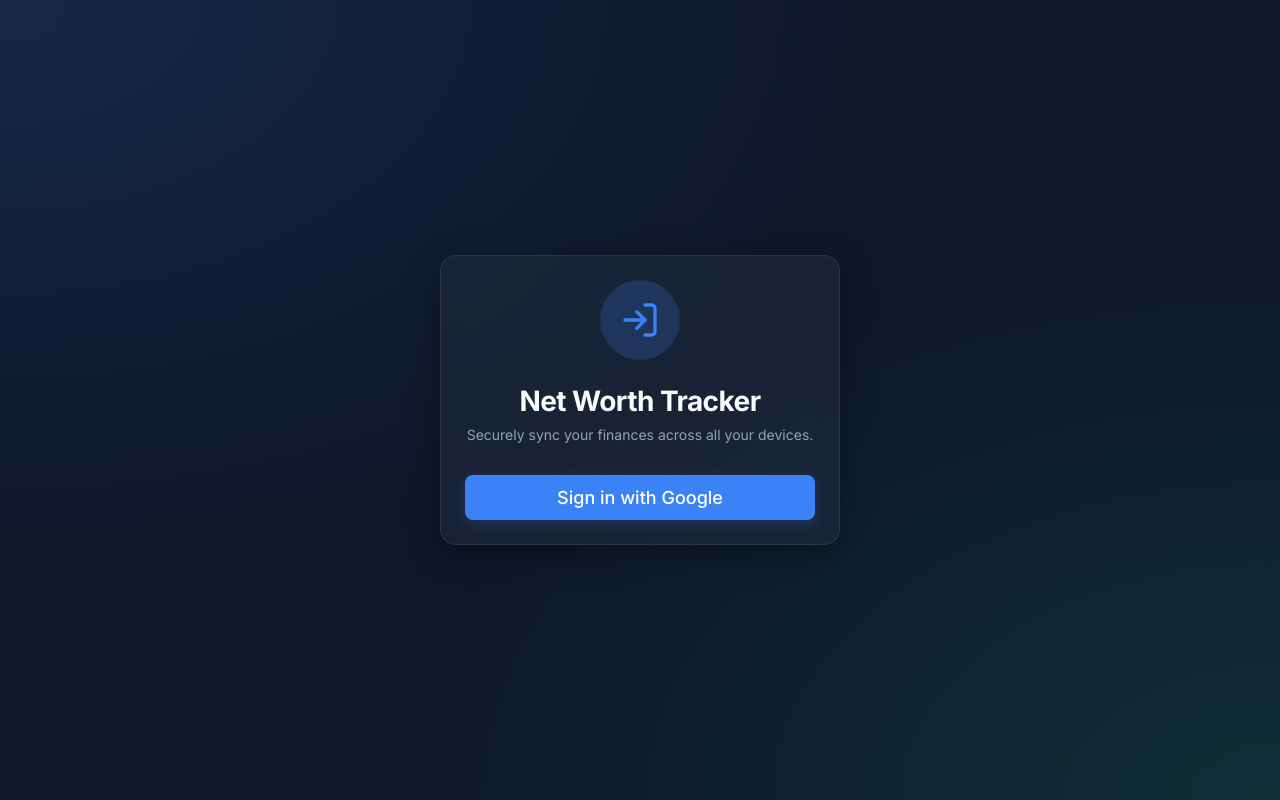
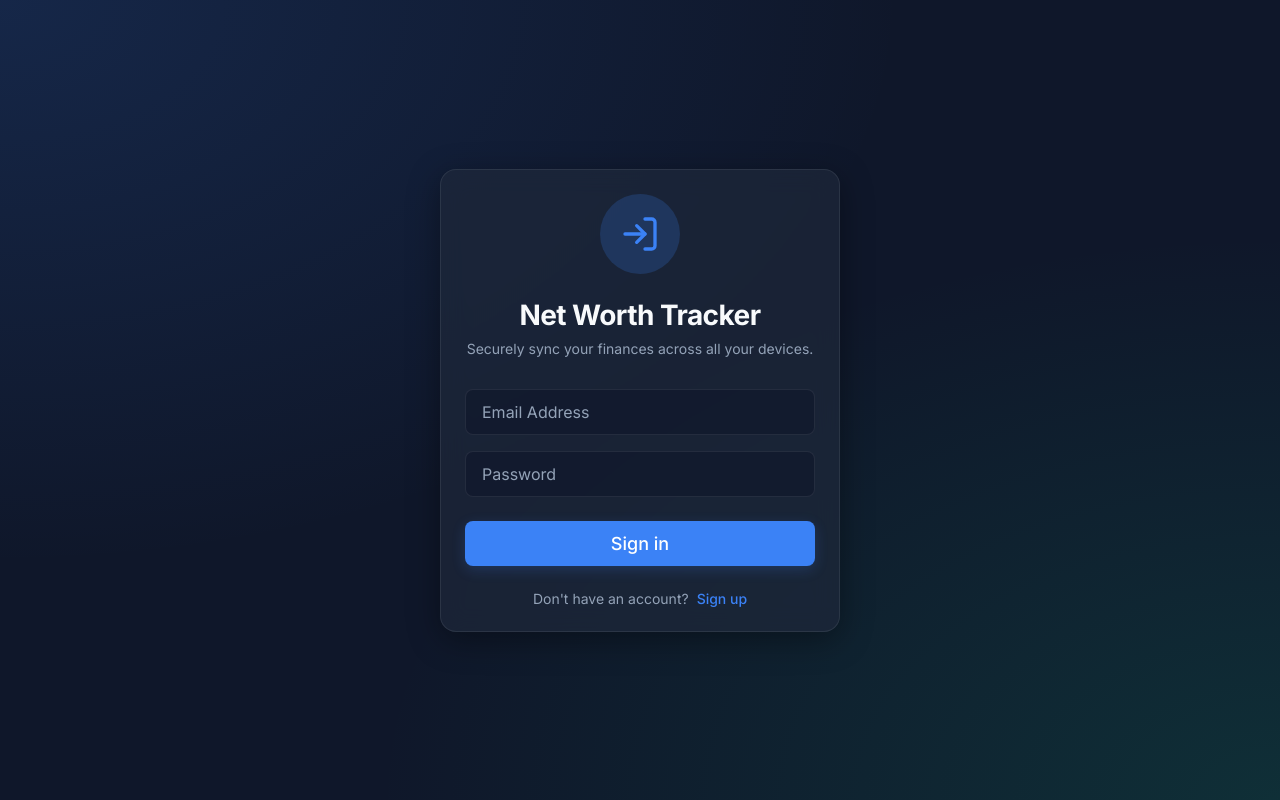
Before and after one commit to anishsowmiyaa-cmyk/Expense-tracker, a React (Vite) app: page /login in a window 1280 px wide. Built offline with nearby package versions, Linux system fonts and the light colour scheme; no server answers.

Commit message:
Swapped Google Auth for Email

```diff
--- a/src/pages/Login.jsx
+++ b/src/pages/Login.jsx
@@ -1,8 +1,8 @@
 import { useState } from 'react';
 import { useNavigate } from 'react-router-dom';
 import { auth, db } from '../firebase';
-import { signInWithPopup, GoogleAuthProvider } from 'firebase/auth';
-import { doc, setDoc, getDoc } from 'firebase/firestore';
+import { signInWithEmailAndPassword, createUserWithEmailAndPassword } from 'firebase/auth';
+import { doc, setDoc } from 'firebase/firestore';
 import { LogIn } from 'lucide-react';
 import './Login.css';
 
@@ -10,29 +10,38 @@
   const navigate = useNavigate();
   const [loading, setLoading] = useState(false);
   const [error, setError] = useState(null);
+  const [isSignUp, setIsSignUp] = useState(false);
 
-  const handleGoogleLogin = async () => {
+  const [email, setEmail] = useState('');
+  const [password, setPassword] = useState('');
+
+  const handleSubmit = async (e) => {
+    e.preventDefault();
+    if (!email || !password) return;
+
     try {
       setLoading(true);
       setError(null);
-      const provider = new GoogleAuthProvider();
-      const result = await signInWithPopup(auth, provider);
+
+      let userCredential;
+      if (isSignUp) {
+        userCredential = await createUserWithEmailAndPassword(auth, email, password);
 
         // Ensure the user document exists in Firestore
-      const userDocRef = doc(db, 'users', result.user.uid);
-      const docSnap = await getDoc(userDocRef);
-      if (!docSnap.exists()) {
+        const userDocRef = doc(db, 'users', userCredential.user.uid);
         await setDoc(userDocRef, {
-             email: result.user.email,
-             name: result.user.displayName,
+            email: userCredential.user.email,
+            name: userCredential.user.email.split('@')[0],
             createdAt: new Date()
         });
+      } else {
+        userCredential = await signInWithEmailAndPassword(auth, email, password);
       }
 
       navigate('/');
     } catch (err) {
       console.error(err);
-      setError('Failed to sign in: ' + err.message);
+      setError('Failed to ' + (isSignUp ? 'sign up' : 'sign in') + ': ' + err.message);
     } finally {
       setLoading(false);
     }
@@ -49,13 +58,44 @@
 
         {error && <div className="error-message">{error}</div>}
 
+        <form onSubmit={handleSubmit} style={{ width: '100%', display: 'flex', flexDirection: 'column', gap: '1rem' }}>
+          <input
+            type="email"
+            className="input-base"
+            placeholder="Email Address"
+            value={email}
+            onChange={(e) => setEmail(e.target.value)}
+            required
+          />
+          <input
+            type="password"
+            className="input-base"
+            placeholder="Password"
+            value={password}
+            onChange={(e) => setPassword(e.target.value)}
+            required
+            minLength="6"
+          />
           <button
+            type="submit"
             className="btn btn-primary login-btn"
-          onClick={handleGoogleLogin}
+            style={{ marginTop: '0.5rem' }}
             disabled={loading}
           >
-          {loading ? 'Authenticating...' : 'Sign in with Google'}
+            {loading ? 'Authenticating...' : (isSignUp ? 'Create Account' : 'Sign in')}
           </button>
+        </form>
+
+        <div style={{ marginTop: '1.5rem', fontSize: '0.875rem', color: 'var(--text-secondary)', display: 'flex', gap: '0.5rem', justifyContent: 'center', alignItems: 'center' }}>
+          {isSignUp ? 'Already have an account?' : "Don't have an account?"}
+          <button
+            type="button"
+            style={{ padding: '0', background: 'transparent', border: 'none', cursor: 'pointer', color: 'var(--accent-brand)', fontSize: '0.875rem', fontWeight: '500' }}
+            onClick={() => setIsSignUp(!isSignUp)}
+          >
+            {isSignUp ? 'Log in' : 'Sign up'}
+          </button>
+        </div>
       </div>
     </div>
   );
```
Lines whose indentation alone changed are shown as unchanged.
